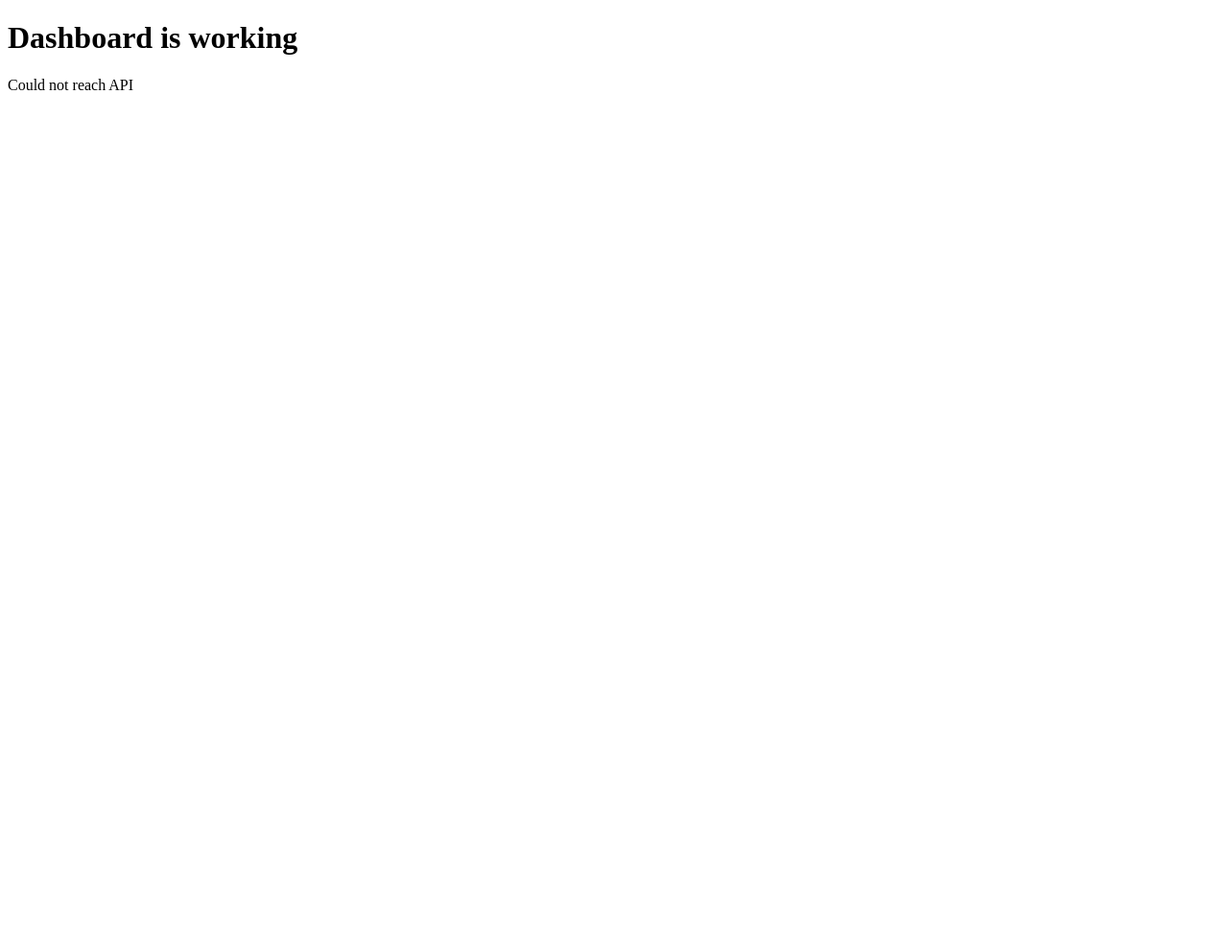
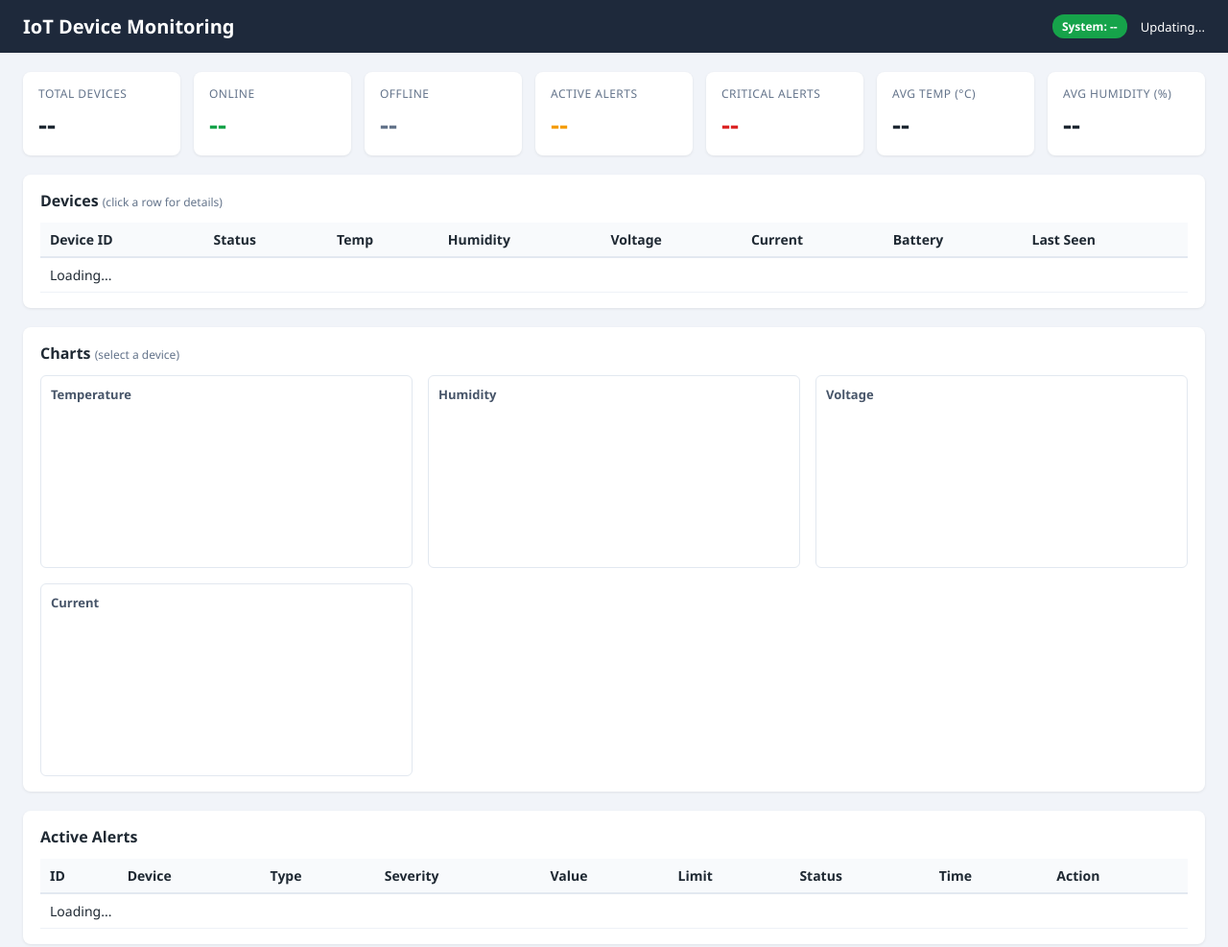
Before and after one commit to SHAIKNARAYANASWAMI/IOT-MONITORING-SYSTEM, a plain HTML site: page frontend/index.html in a window 1280 px wide. Shown: the whole page at 96% size. Before the commit the page ends 800 px from the top, so only its background shows below. Drawn offline with nearby package versions, Linux system fonts and the light colour scheme; files that its build step writes are made by us from their sources; no server answers.

Commit message:
Phase 6: dashboard layout (HTML + CSS)

```diff
--- /dev/null
+++ b/frontend/css/style.css
@@ -0,0 +1,50 @@
+* { box-sizing: border-box; }
+body { margin: 0; font-family: Segoe UI, Arial, sans-serif; background: #f1f4f9; color: #1f2933; }
+header { background: #1e293b; color: #fff; padding: 14px 24px; display: flex; justify-content: space-between; align-items: center; }
+header h1 { margin: 0; font-size: 20px; }
+.header-right { display: flex; gap: 14px; align-items: center; font-size: 13px; }
+main { padding: 20px 24px; max-width: 1400px; margin: 0 auto; }
+
+.badge { padding: 4px 10px; border-radius: 12px; font-weight: 600; font-size: 12px; }
+.badge-ok { background: #16a34a; color: #fff; }
+.badge-warn { background: #f59e0b; color: #fff; }
+.badge-crit { background: #dc2626; color: #fff; }
+
+.cards { display: grid; grid-template-columns: repeat(auto-fit, minmax(150px, 1fr)); gap: 14px; margin-bottom: 20px; }
+.card { background: #fff; border-radius: 8px; padding: 14px 16px; box-shadow: 0 1px 3px rgba(0,0,0,.08); }
+.card-label { font-size: 12px; color: #64748b; text-transform: uppercase; letter-spacing: .5px; }
+.card-value { font-size: 28px; font-weight: 700; margin-top: 4px; }
+.card-value.ok { color: #16a34a; }
+.card-value.warn { color: #f59e0b; }
+.card-value.crit { color: #dc2626; }
+.card-value.muted { color: #64748b; }
+
+.panel { background: #fff; border-radius: 8px; padding: 16px 18px; margin-bottom: 20px; box-shadow: 0 1px 3px rgba(0,0,0,.08); }
+.panel h2 { margin: 0 0 12px; font-size: 16px; }
+.panel h2 small { font-weight: 400; color: #64748b; font-size: 12px; }
+
+.table-wrap { overflow-x: auto; }
+table { width: 100%; border-collapse: collapse; font-size: 14px; }
+th { text-align: left; background: #f8fafc; padding: 8px 10px; border-bottom: 2px solid #e2e8f0; white-space: nowrap; }
+td { padding: 8px 10px; border-bottom: 1px solid #eef2f7; white-space: nowrap; }
+#device-body tr { cursor: pointer; }
+#device-body tr:hover { background: #f1f5f9; }
+#device-body tr.selected { background: #e0f2fe; }
+
+.status { padding: 3px 10px; border-radius: 12px; font-size: 12px; font-weight: 600; color: #fff; }
+.status-ONLINE { background: #16a34a; }
+.status-OFFLINE { background: #64748b; }
+.status-WARNING { background: #f59e0b; }
+.status-CRITICAL { background: #dc2626; }
+
+.sev-INFO { color: #2563eb; font-weight: 600; }
+.sev-WARNING { color: #d97706; font-weight: 600; }
+.sev-CRITICAL { color: #dc2626; font-weight: 600; }
+
+button.btn { background: #2563eb; color: #fff; border: 0; padding: 4px 10px; border-radius: 4px; cursor: pointer; font-size: 12px; }
+button.btn:hover { background: #1d4ed8; }
+button.btn:disabled { background: #94a3b8; cursor: default; }
+
+.charts { display: grid; grid-template-columns: repeat(auto-fit, minmax(380px, 1fr)); gap: 16px; }
+.chart-box { border: 1px solid #e2e8f0; border-radius: 6px; padding: 10px; }
+.chart-box h3 { margin: 0 0 6px; font-size: 13px; color: #475569; }
--- a/frontend/index.html
+++ b/frontend/index.html
@@ -2,22 +2,69 @@
 <html lang="en">
 <head>
   <meta charset="UTF-8">
+  <meta name="viewport" content="width=device-width, initial-scale=1">
   <title>IoT Monitoring Dashboard</title>
+  <link rel="stylesheet" href="/static/css/style.css">
+  <script src="https://cdn.jsdelivr.net/npm/chart.js@4.4.1/dist/chart.umd.min.js"></script>
 </head>
 <body>
-  <h1>Dashboard is working</h1>
-  <p id="status">Loading health data...</p>
-  <script>
-    fetch("/health")
-      .then(r => r.json())
-      .then(d => {
-        document.getElementById("status").textContent =
-          "Devices: " + d.devices_total + " | Online: " + d.devices_online +
-          " | Active alerts: " + d.active_alerts;
-      })
-      .catch(() => {
-        document.getElementById("status").textContent = "Could not reach API";
-      });
-  </script>
+  <header>
+    <h1>IoT Device Monitoring</h1>
+    <div class="header-right">
+      <span id="health-badge" class="badge badge-ok">System: --</span>
+      <span id="last-update">Updating...</span>
+    </div>
+  </header>
+
+  <main>
+    <section class="cards">
+      <div class="card"><div class="card-label">Total Devices</div><div class="card-value" id="c-total">--</div></div>
+      <div class="card"><div class="card-label">Online</div><div class="card-value ok" id="c-online">--</div></div>
+      <div class="card"><div class="card-label">Offline</div><div class="card-value muted" id="c-offline">--</div></div>
+      <div class="card"><div class="card-label">Active Alerts</div><div class="card-value warn" id="c-alerts">--</div></div>
+      <div class="card"><div class="card-label">Critical Alerts</div><div class="card-value crit" id="c-critical">--</div></div>
+      <div class="card"><div class="card-label">Avg Temp (&deg;C)</div><div class="card-value" id="c-temp">--</div></div>
+      <div class="card"><div class="card-label">Avg Humidity (%)</div><div class="card-value" id="c-hum">--</div></div>
+    </section>
+
+    <section class="panel">
+      <h2>Devices <small>(click a row for details)</small></h2>
+      <div class="table-wrap">
+        <table id="device-table">
+          <thead>
+            <tr>
+              <th>Device ID</th><th>Status</th><th>Temp</th><th>Humidity</th>
+              <th>Voltage</th><th>Current</th><th>Battery</th><th>Last Seen</th>
+            </tr>
+          </thead>
+          <tbody id="device-body"><tr><td colspan="8">Loading...</td></tr></tbody>
+        </table>
+      </div>
+    </section>
+
+    <section class="panel">
+      <h2>Charts <small id="chart-title">(select a device)</small></h2>
+      <div class="charts">
+        <div class="chart-box"><h3>Temperature</h3><canvas id="chart-temp"></canvas></div>
+        <div class="chart-box"><h3>Humidity</h3><canvas id="chart-hum"></canvas></div>
+        <div class="chart-box"><h3>Voltage</h3><canvas id="chart-volt"></canvas></div>
+        <div class="chart-box"><h3>Current</h3><canvas id="chart-curr"></canvas></div>
+      </div>
+    </section>
+
+    <section class="panel">
+      <h2>Active Alerts</h2>
+      <div class="table-wrap">
+        <table>
+          <thead>
+            <tr><th>ID</th><th>Device</th><th>Type</th><th>Severity</th><th>Value</th><th>Limit</th><th>Status</th><th>Time</th><th>Action</th></tr>
+          </thead>
+          <tbody id="alert-body"><tr><td colspan="9">Loading...</td></tr></tbody>
+        </table>
+      </div>
+    </section>
+  </main>
+
+  <script src="/static/js/app.js"></script>
 </body>
 </html>
```
